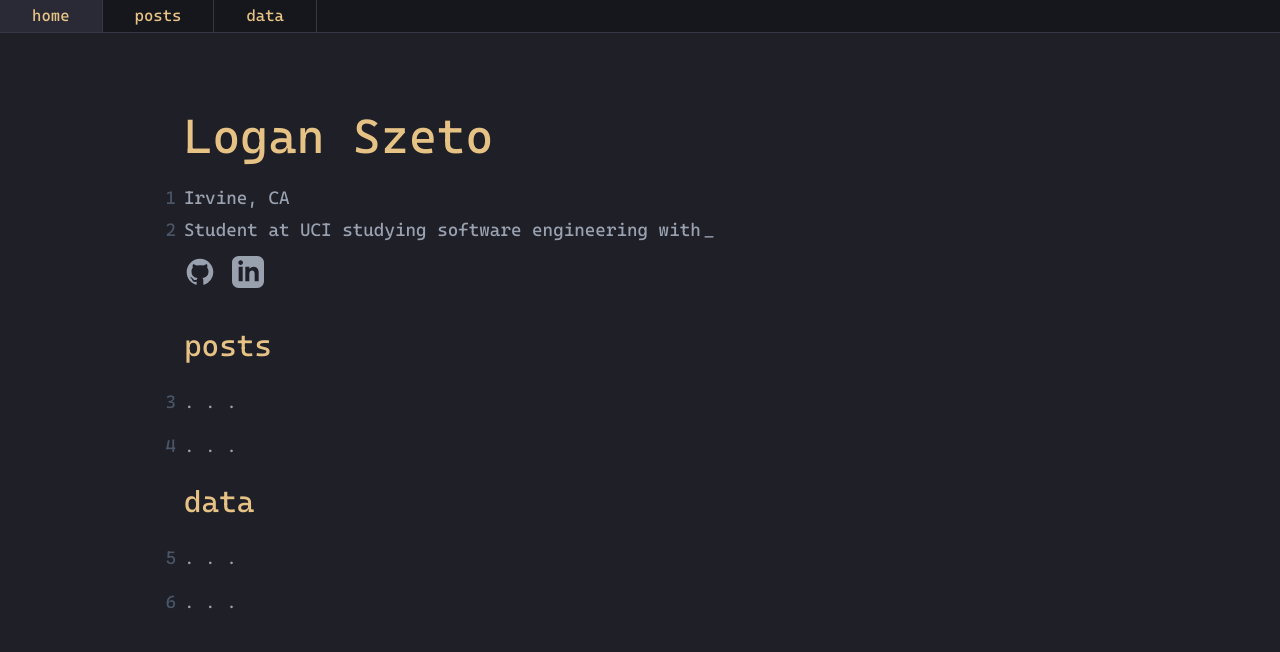
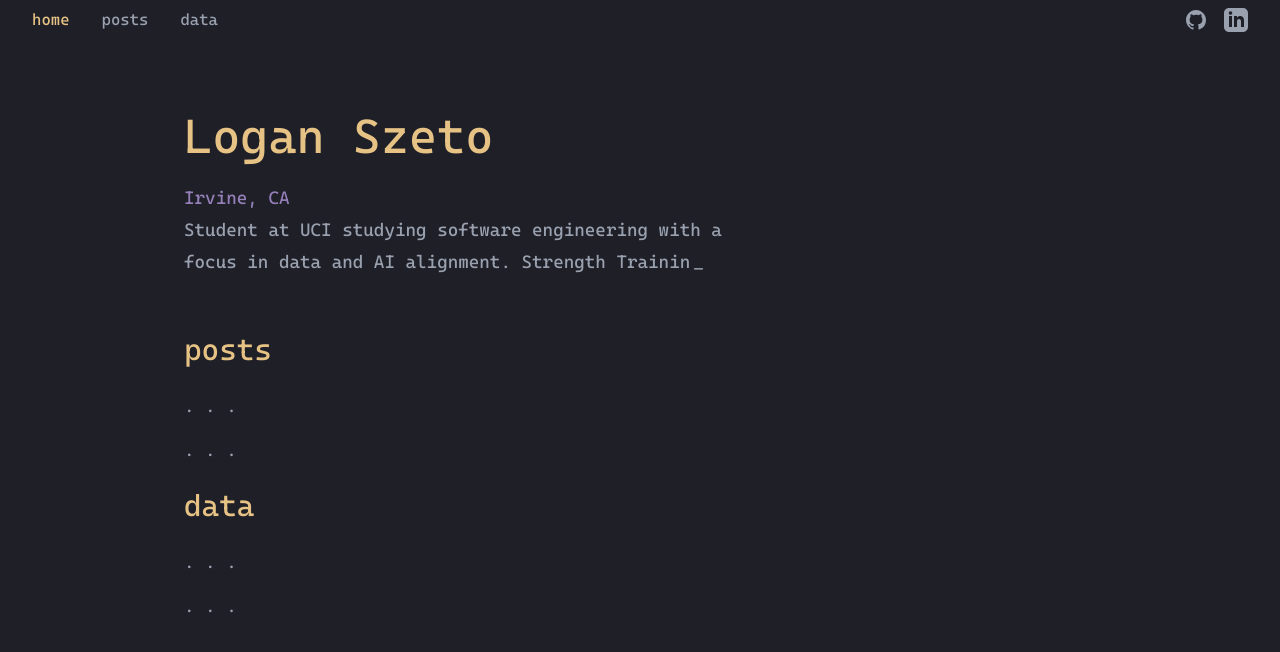
Before and after one commit to loganszeto/loganszeto, a Next.js app: page / in a window 1280 px wide. Shown: the top 652 px of the page. Built offline with nearby package versions, Linux system fonts and the light colour scheme.

Commit message:
Changed the tab sectioin as well as inplemented a typing effect

```diff
--- a/app/components/Tabs.tsx
+++ b/app/components/Tabs.tsx
@@ -6,7 +6,6 @@
 interface Tab {
   name: string;
   path: string;
-  icon?: string;
 }
 
 const tabs: Tab[] = [
@@ -19,8 +18,10 @@
   const pathname = usePathname();
 
   return (
-    <div className="fixed top-0 left-0 right-0 z-50">
-      <div className="flex bg-[#16161d] border-b border-[#363646]">
+    <div className="fixed top-0 left-0 right-0 z-50 bg-[#1f1f28]">
+      <div className="max-w-7xl mx-auto px-8">
+        <div className="flex justify-between py-2">
+          <div className="flex">
             {tabs.map((tab) => {
               const isActive = tab.path === '/' ? pathname === '/' : pathname.startsWith(tab.path);
               return (
@@ -28,16 +29,30 @@
                   key={tab.path}
                   href={tab.path}
                   className={`
-                px-8 py-1 flex items-center gap-2 text-base
-                border-r border-[#363646]
-                ${isActive ? 'bg-[#2a2a37]' : 'hover:bg-[#2a2a37]'} transition-colors
+                    mr-8 text-base
+                    ${isActive ? 'text-[#e6c384]' : 'text-gray-400 hover:text-[#e6c384]'}
+                    transition-colors
                   `}
                 >
-              <span className="text-[#e6c384]">{tab.name}</span>
+                  {tab.name}
                 </Link>
               );
             })}
           </div>
+          <div className="flex gap-4">
+            <a href="https://github.com/loganszeto" target="_blank" rel="noopener noreferrer" className="text-gray-400 hover:text-[#e6c384] transition-colors">
+              <svg className="w-6 h-6" fill="currentColor" viewBox="0 0 24 24">
+                <path fillRule="evenodd" d="M12 2C6.477 2 2 6.484 2 12.017c0 4.425 2.865 8.18 6.839 9.504.5.092.682-.217.682-.483 0-.237-.008-.868-.013-1.703-2.782.605-3.369-1.343-3.369-1.343-.454-1.158-1.11-1.466-1.11-1.466-.908-.62.069-.608.069-.608 1.003.07 1.531 1.032 1.531 1.032.892 1.53 2.341 1.088 2.91.832.092-.647.35-1.088.636-1.338-2.22-.253-4.555-1.113-4.555-4.951 0-1.093.39-1.988 1.029-2.688-.103-.253-.446-1.272.098-2.65 0 0 .84-.27 2.75 1.026A9.564 9.564 0 0112 6.844c.85.004 1.705.115 2.504.337 1.909-1.296 2.747-1.027 2.747-1.027.546 1.379.202 2.398.1 2.651.64.7 1.028 1.595 1.028 2.688 0 3.848-2.339 4.695-4.566 4.943.359.309.678.92.678 1.855 0 1.338-.012 2.419-.012 2.747 0 .268.18.58.688.482A10.019 10.019 0 0022 12.017C22 6.484 17.522 2 12 2z" clipRule="evenodd" />
+              </svg>
+            </a>
+            <a href="https://linkedin.com/in/loganszeto" target="_blank" rel="noopener noreferrer" className="text-gray-400 hover:text-[#e6c384] transition-colors">
+              <svg className="w-6 h-6" fill="currentColor" viewBox="0 0 24 24">
+                <path d="M19 0h-14c-2.761 0-5 2.239-5 5v14c0 2.761 2.239 5 5 5h14c2.762 0 5-2.239 5-5v-14c0-2.761-2.238-5-5-5zm-11 19h-3v-11h3v11zm-1.5-12.268c-.966 0-1.75-.79-1.75-1.764s.784-1.764 1.75-1.764 1.75.79 1.75 1.764-.783 1.764-1.75 1.764zm13.5 12.268h-3v-5.604c0-3.368-4-3.113-4 0v5.604h-3v-11h3v1.765c1.396-2.586 7-2.777 7 2.476v6.759z"/>
+              </svg>
+            </a>
+          </div>
+        </div>
+      </div>
     </div>
   );
 }
--- a/app/page.tsx
+++ b/app/page.tsx
@@ -11,21 +11,32 @@
   const [cursorLine3, setCursorLine3] = useState(false);
 
   useEffect(() => {
+    // Calculate delays based on text length and typing speed (50ms per character)
+    const line1Text = 'Irvine, CA';
+    const line2Text = 'Student at UCI studying software engineering with a';
+    const line3Text = 'focus in data and AI alignment. Strength Training Enthusiast.';
+
+    const line1Time = line1Text.length * 50;
+    const line2Time = line2Text.length * 50;
+
+    // Start line 2 immediately after line 1 finishes
     const t1 = setTimeout(() => {
       setCursorLine1(false);
       setShowLine2(true);
       setCursorLine2(true);
-    }, 3000);
+    }, line1Time);
 
+    // Start line 3 immediately after line 2 finishes
     const t2 = setTimeout(() => {
       setCursorLine2(false);
       setShowLine3(true);
       setCursorLine3(true);
-    }, 7000);
+    }, line1Time + line2Time);
 
+    // Hide final cursor after line 3 finishes
     const t3 = setTimeout(() => {
       setCursorLine3(false);
-    }, 11000);
+    }, line1Time + line2Time + line3Text.length * 50);
 
     return () => {
       clearTimeout(t1);
@@ -39,69 +50,54 @@
       <h1 className="text-[#e6c384] text-5xl mb-6">Logan Szeto</h1>
 
       {/* Line 1 */}
-      <p className="text-gray-400 text-lg mb-1">
+      <div className="text-[#947fb8] text-lg mb-1">
         <Typewriter
           words={['Irvine, CA']}
           typeSpeed={50}
           deleteSpeed={0}
-          delaySpeed={1000}
+          delaySpeed={0}
           loop={1}
           cursor={cursorLine1}
           cursorStyle="_"
         />
-      </p>
+      </div>
 
       {/* Line 2 */}
       {showLine2 && (
-        <p className="text-gray-400 text-lg mb-1">
+        <div className="text-gray-400 text-lg mb-1">
           <Typewriter
-            words={['Student at UCI studying software engineering with a focus in data']}
+            words={['Student at UCI studying software engineering with a']}
             typeSpeed={50}
             deleteSpeed={0}
-            delaySpeed={1000}
+            delaySpeed={0}
             loop={1}
             cursor={cursorLine2}
             cursorStyle="_"
           />
-        </p>
+        </div>
       )}
 
       {/* Line 3 */}
       {showLine3 && (
-        <p className="text-gray-400 text-lg mb-4">
+        <div className="text-gray-400 text-lg mb-4">
           <Typewriter
-            words={['and AI alignment. Strength Training Enthusiast.']}
+            words={['focus in data and AI alignment. Strength Training Enthusiast.']}
             typeSpeed={50}
             deleteSpeed={0}
-            delaySpeed={1000}
+            delaySpeed={0}
             loop={1}
             cursor={cursorLine3}
             cursorStyle="_"
           />
-        </p>
+        </div>
       )}
-
-      {/* Social Icons */}
-      <div className="flex gap-4 mt-2">
-        <a href="https://github.com/loganszeto" target="_blank" rel="noopener noreferrer">
-          <svg className="w-8 h-8 text-gray-400 hover:text-[#e6c384] transition-colors" fill="currentColor" viewBox="0 0 24 24">
-            <path fillRule="evenodd" d="M12 2C6.477 2 2 6.484 2 12.017c0 4.425 2.865 8.18 6.839 9.504.5.092.682-.217.682-.483 0-.237-.008-.868-.013-1.703-2.782.605-3.369-1.343-3.369-1.343-.454-1.158-1.11-1.466-1.11-1.466-.908-.62.069-.608.069-.608 1.003.07 1.531 1.032 1.531 1.032.892 1.53 2.341 1.088 2.91.832.092-.647.35-1.088.636-1.338-2.22-.253-4.555-1.113-4.555-4.951 0-1.093.39-1.988 1.029-2.688-.103-.253-.446-1.272.098-2.65 0 0 .84-.27 2.75 1.026A9.564 9.564 0 0112 6.844c.85.004 1.705.115 2.504.337 1.909-1.296 2.747-1.027 2.747-1.027.546 1.379.202 2.398.1 2.651.64.7 1.028 1.595 1.028 2.688 0 3.848-2.339 4.695-4.566 4.943.359.309.678.92.678 1.855 0 1.338-.012 2.419-.012 2.747 0 .268.18.58.688.482A10.019 10.019 0 0022 12.017C22 6.484 17.522 2 12 2z" clipRule="evenodd" />
-          </svg>
-        </a>
-        <a href="https://linkedin.com/in/loganszeto" target="_blank" rel="noopener noreferrer">
-          <svg className="w-8 h-8 text-gray-400 hover:text-[#e6c384] transition-colors" fill="currentColor" viewBox="0 0 24 24">
-            <path d="M19 0h-14c-2.761 0-5 2.239-5 5v14c0 2.761 2.239 5 5 5h14c2.762 0 5-2.239 5-5v-14c0-2.761-2.238-5-5-5zm-11 19h-3v-11h3v11zm-1.5-12.268c-.966 0-1.75-.79-1.75-1.764s.784-1.764 1.75-1.764 1.75.79 1.75 1.764-.783 1.764-1.75 1.764zm13.5 12.268h-3v-5.604c0-3.368-4-3.113-4 0v5.604h-3v-11h3v1.765c1.396-2.586 7-2.777 7 2.476v6.759z"/>
-          </svg>
-        </a>
-      </div>
-
       {/* Posts + Data */}
       <h1 className="text-[#e6c384] mt-10 text-3xl mb-6">posts</h1>
-      <p className="text-gray-400 text-lg mb-4">. . .</p>
-      <p className="text-gray-400 text-lg mb-4">. . .</p>
+      <div className="text-gray-400 text-lg mb-4">. . .</div>
+      <div className="text-gray-400 text-lg mb-4">. . .</div>
       <h1 className="text-[#e6c384] mt-2 text-3xl mb-6">data</h1>
-      <p className="text-gray-400 text-lg mb-4">. . .</p>
-      <p className="text-gray-400 text-lg mb-4">. . .</p>
+      <div className="text-gray-400 text-lg mb-4">. . .</div>
+      <div className="text-gray-400 text-lg mb-4">. . .</div>
     </div>
   );
 }
```
Lines whose indentation alone changed are shown as unchanged.
